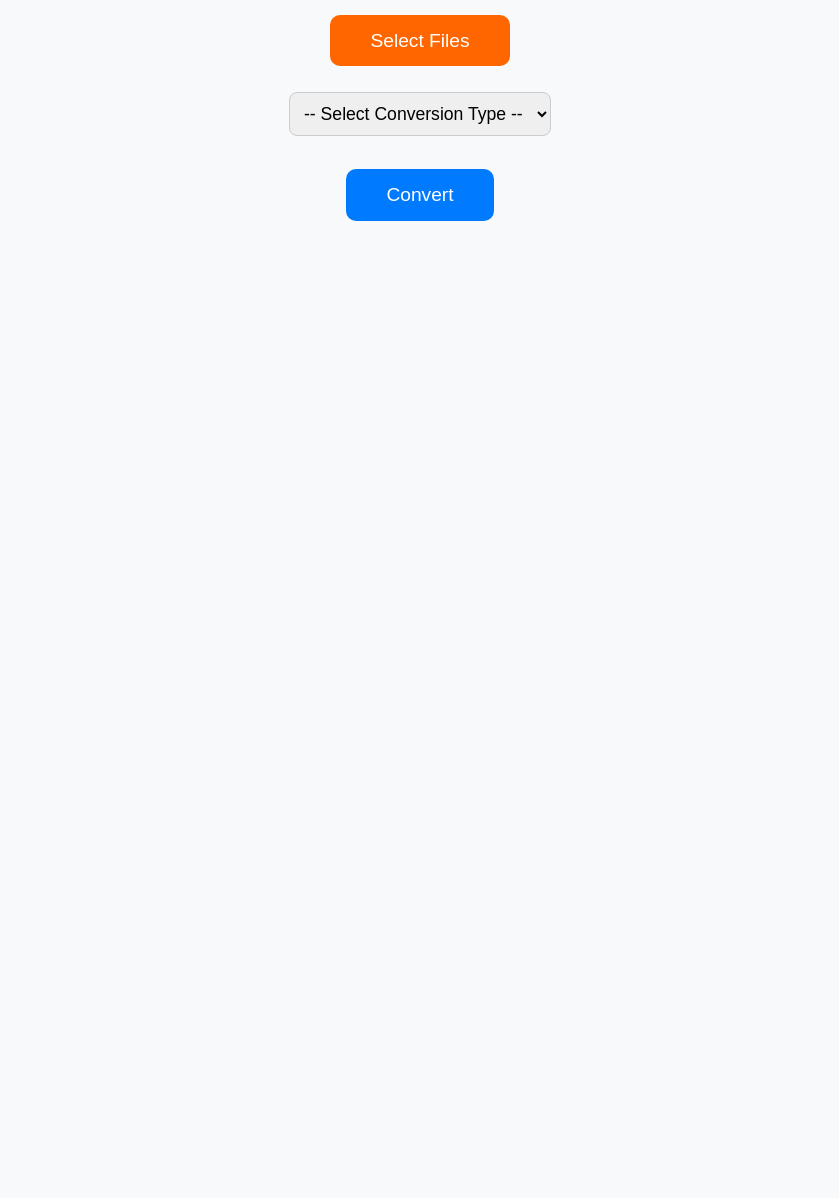
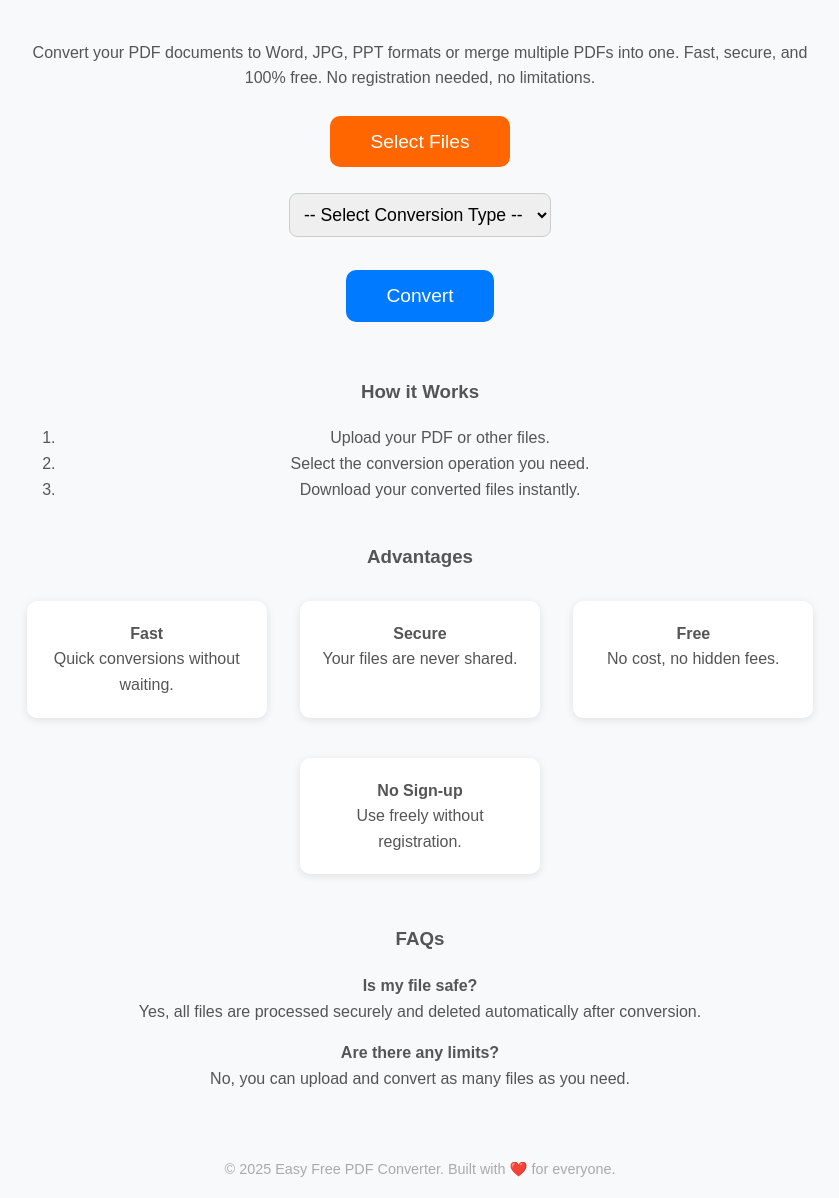
Before and after one commit to guojiajiajia1988/pdf_converter, a Flask app: page / in a window 1280 px wide. Shown: the part 136-1334 px from the top of the page, without its empty margins (220-1059 px from the left). Before the commit the page ends 357 px from the top, so only its background shows below. Run offline with Flask 3, Linux system fonts and the light colour scheme.

Commit message:
Update upload.html

```diff
--- a/templates/upload.html
+++ b/templates/upload.html
@@ -26,6 +26,14 @@
             font-size: 1.4rem;
             color: #666;
             margin-bottom: 30px;
+        }
+        .intro, .how-it-works, .advantages, .faq {
+            margin: 40px auto;
+            max-width: 800px;
+            font-size: 1rem;
+            color: #555;
+            line-height: 1.6;
+            padding: 0 20px;
         }
         .upload-section {
             margin-top: 30px;
@@ -68,6 +76,26 @@
             50% { transform: translateY(-20px) scale(1.2); }
             100% { transform: translateY(-40px) scale(1); }
         }
+        .advantage {
+            background-color: white;
+            padding: 20px;
+            border-radius: 10px;
+            box-shadow: 0 2px 8px rgba(0,0,0,0.1);
+            width: 200px;
+            margin: 10px auto;
+        }
+        .advantages-container {
+            display: flex;
+            flex-wrap: wrap;
+            justify-content: center;
+            gap: 20px;
+        }
+        footer {
+            margin-top: 50px;
+            padding: 20px;
+            font-size: 0.9rem;
+            color: #aaa;
+        }
         a.download-btn {
             display: inline-block;
             margin: 10px;
@@ -86,6 +114,10 @@
     <h1><b>Easy Free PDF Converter</b></h1>
     <h2>Convert PDFs to Word, JPG, PPT and Merge - 100% Free</h2>
 </header>
+
+<div class="intro">
+    Convert your PDF documents to Word, JPG, PPT formats or merge multiple PDFs into one. Fast, secure, and 100% free. No registration needed, no limitations.
+</div>
 
 <form id="upload-form" action="/upload" method="post" enctype="multipart/form-data" class="upload-section">
     <label for="file-upload" class="btn-upload">Select Files</label>
@@ -111,6 +143,43 @@
 <div id="progress" class="progress" style="display:none;">Converting... Please wait ⏳</div>
 <div id="rocket" class="rocket" style="display:none;">🚀🔥</div>
 <div id="download-links" class="download-links"></div>
+
+<div class="how-it-works">
+    <h3>How it Works</h3>
+    <ol>
+        <li>Upload your PDF or other files.</li>
+        <li>Select the conversion operation you need.</li>
+        <li>Download your converted files instantly.</li>
+    </ol>
+</div>
+
+<div class="advantages">
+    <h3>Advantages</h3>
+    <div class="advantages-container">
+        <div class="advantage">
+            <b>Fast</b><br>Quick conversions without waiting.
+        </div>
+        <div class="advantage">
+            <b>Secure</b><br>Your files are never shared.
+        </div>
+        <div class="advantage">
+            <b>Free</b><br>No cost, no hidden fees.
+        </div>
+        <div class="advantage">
+            <b>No Sign-up</b><br>Use freely without registration.
+        </div>
+    </div>
+</div>
+
+<div class="faq">
+    <h3>FAQs</h3>
+    <p><b>Is my file safe?</b><br>Yes, all files are processed securely and deleted automatically after conversion.</p>
+    <p><b>Are there any limits?</b><br>No, you can upload and convert as many files as you need.</p>
+</div>
+
+<footer>
+    © 2025 Easy Free PDF Converter. Built with ❤️ for everyone.
+</footer>
 
 <script>
 function showFileNames() {
```
Lines whose indentation alone changed are shown as unchanged.
